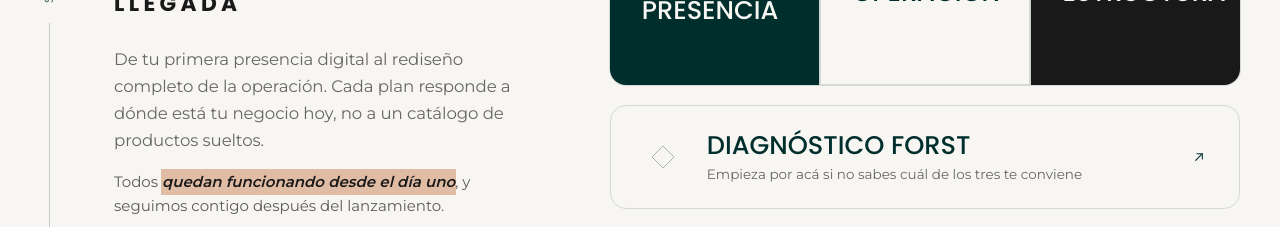
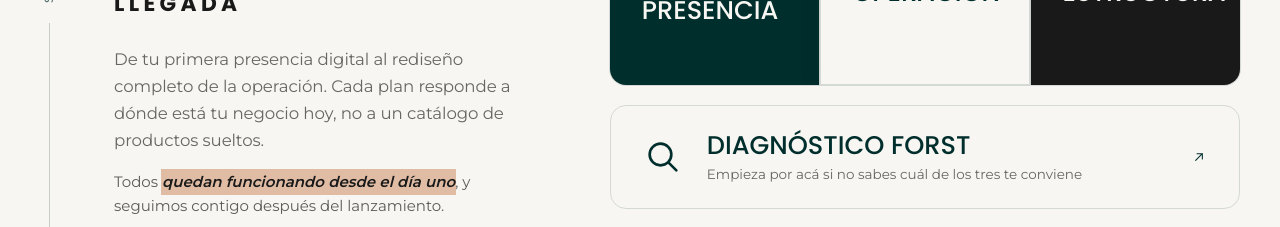
Before and after one commit to ForstDev/Web-FORST, a Next.js app: page / in a window 1280 px wide. Shown: the part 1740-1967 px from the top of the page. Built offline with nearby package versions, Linux system fonts and the light colour scheme.

Commit message:
commit 5

```diff
--- a/components/sections/ServiciosPreview.tsx
+++ b/components/sections/ServiciosPreview.tsx
@@ -161,15 +161,30 @@
         className="group relative flex items-center gap-5 md:gap-6 rounded-2xl border border-[var(--forst-line)] px-6 py-5 md:px-8 md:py-6 hover:border-[var(--forst-green)]/40 hover:bg-[var(--forst-tint)] transition-colors"
       >
         <span className="shrink-0 w-9 h-9 md:w-10 md:h-10">
-          {/* El diamante en contorno, no relleno: mismo lenguaje que las
-              3 piezas de arriba, pero ni es el logo (ya se repite mucho
-              en el sitio) ni se confunde con el de Estructura, que va
-              relleno. */}
-          <PiezaGlyph
-            pieza={2}
-            stroke="var(--forst-green)"
+          {/* Lupa, no una pieza del isotipo: el Diagnóstico es la parte
+              de "revisar tu negocio", no un servicio más, así que no
+              comparte el lenguaje geométrico de las 3 piezas de arriba
+              (ni repite el logo, que ya está en todos lados). */}
+          <svg
+            viewBox="0 0 24 24"
             className="w-full h-full"
-          />
+            fill="none"
+            aria-hidden
+          >
+            <circle
+              cx="10.5"
+              cy="10.5"
+              r="6.5"
+              stroke="var(--forst-green)"
+              strokeWidth="1.6"
+            />
+            <path
+              d="M15.5 15.5L20 20"
+              stroke="var(--forst-green)"
+              strokeWidth="1.6"
+              strokeLinecap="round"
+            />
+          </svg>
         </span>
 
         <span className="min-w-0 flex-1">
```
